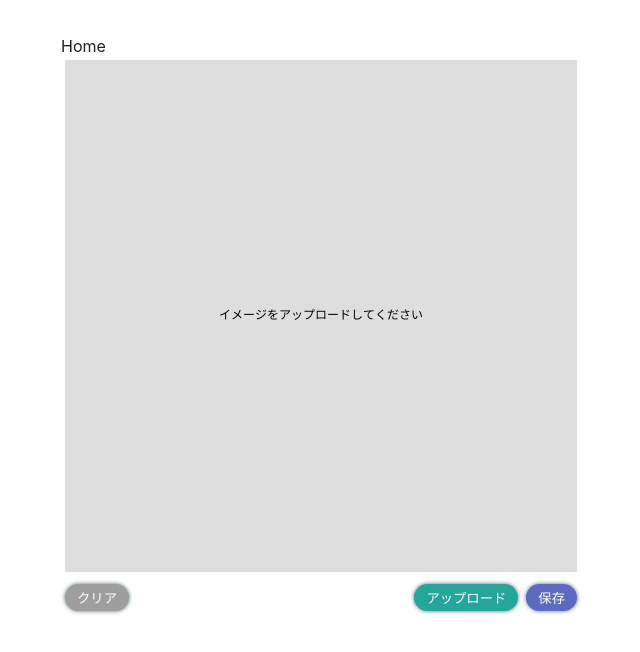
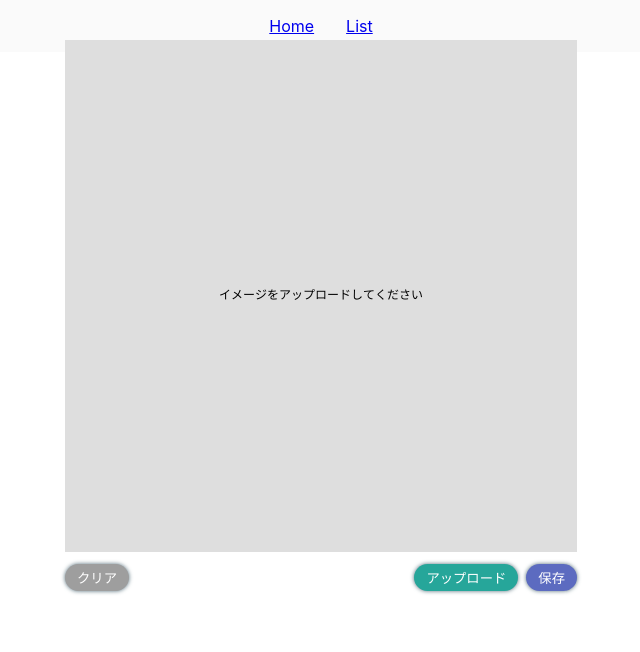
Before and after one commit to kurakurakuda/lumos_image, a React (Create React App) app in the folder front-end/: page / in a window 1280 px wide. Shown: the top 652 px of the page, without its empty margins (319-959 px from the left). Built offline with nearby package versions, Linux system fonts and the light colour scheme.

Commit message:
add Router

```diff
--- a/front-end/package.json
+++ b/front-end/package.json
@@ -11,10 +11,12 @@
     "@types/p5": "^1.4.3",
     "@types/react": "^18.0.26",
     "@types/react-dom": "^18.0.9",
+    "@types/react-router-dom": "^5.3.3",
     "eslint-config-airbnb": "^19.0.4",
     "p5": "^1.5.0",
     "react": "^18.2.0",
     "react-dom": "^18.2.0",
+    "react-router-dom": "^6.6.1",
     "react-scripts": "5.0.1",
     "typescript": "*",
     "web-vitals": "^2.1.4"
--- a/front-end/src/App.tsx
+++ b/front-end/src/App.tsx
@@ -1,10 +1,27 @@
+import ImageList from 'components/ImageList';
+import NotFound from 'components/NotFound';
 import React from 'react';
+import { BrowserRouter, Link, Route, Routes } from 'react-router-dom';
 import Home from './components/Home';
 import './css/App.css';
 
 const App = () => (
   <div className="App">
-    <Home />
+    <BrowserRouter>
+      <div className="link-area">
+        <Link to="/" className="link">
+          Home
+        </Link>
+        <Link to="/images" className="link">
+          List
+        </Link>
+      </div>
+      <Routes>
+        <Route path="/" element={<Home />} />
+        <Route path="/images" element={<ImageList />} />
+        <Route path="/*" element={<NotFound />} />
+      </Routes>
+    </BrowserRouter>
   </div>
 );
 
--- a/front-end/src/components/Home.tsx
+++ b/front-end/src/components/Home.tsx
@@ -50,7 +50,6 @@ const Home = () => {
 
   return (
     <div className="home">
-      Home <br />
       <Canvas
         sketch={imageProps ? Lumos.sketch(imageProps) : NoImage.sketch()}
       />
--- /dev/null
+++ b/front-end/src/components/ImageList.tsx
@@ -0,0 +1,15 @@
+import LumosProps from 'dto/LumosProps';
+import React, { useState } from 'react';
+import '../css/home.css';
+
+const ImageList = () => {
+  const [imageProps, setImage] = useState<LumosProps | undefined>(undefined);
+
+  return (
+    <div className="home">
+      ImageList <br />
+    </div>
+  );
+};
+
+export default ImageList;
--- /dev/null
+++ b/front-end/src/components/NotFound.tsx
@@ -0,0 +1,3 @@
+const NotFound = () => <div>Not Found</div>;
+
+export default NotFound;
--- a/front-end/src/css/App.css
+++ b/front-end/src/css/App.css
@@ -7,3 +7,13 @@
   align-items: center;
   justify-content: center;
 }
+
+.link-area {
+  margin: 8px;
+  padding: 8px;
+}
+
+.link {
+  margin: 4px;
+  padding: 4px 12px;
+}
```
Also changed, not shown: 1 other file (tests, documents, lock files or other folders).
